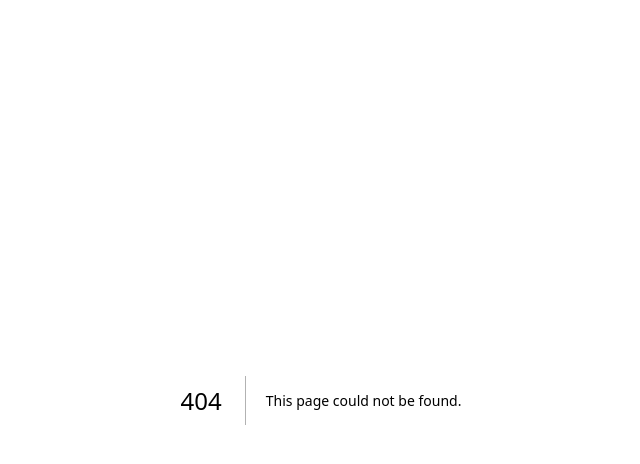
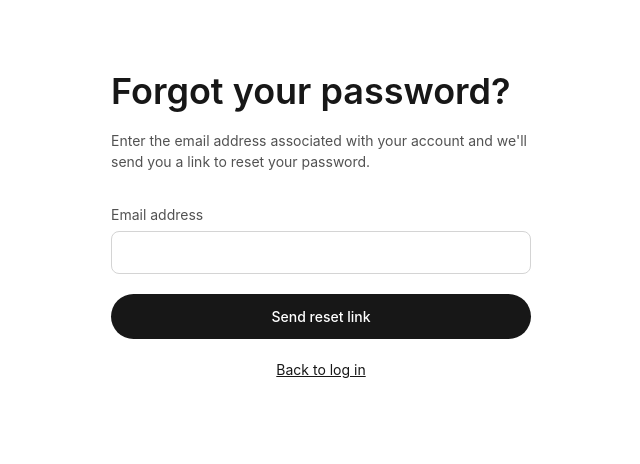
Before and after one commit to iukumarasiri-dev/JobNest-AI, a Next.js app in the folder job-assistant/frontend/: page /forgot-password in a window 1280 px wide. Before the commit this address had no page. Shown: the top 464 px of the page, without its empty margins (319-959 px from the left). Built offline with nearby package versions, Linux system fonts and the light colour scheme; no server answers.

Commit message:
Add Forgot Password and Reset Password functionality with form validation

```diff
--- /dev/null
+++ b/job-assistant/frontend/src/app/forgot-password/page.tsx
@@ -0,0 +1,83 @@
+"use client";
+
+import { useState } from "react";
+import Link from "next/link";
+import { apiFetch } from "@/lib/api";
+import styles from "./forgot-password.module.css";
+
+export default function ForgotPasswordPage() {
+  const [email, setEmail] = useState("");
+  const [error, setError] = useState<string | null>(null);
+  const [submitted, setSubmitted] = useState(false);
+  const [submitting, setSubmitting] = useState(false);
+
+  const handleSubmit = async (e: React.FormEvent) => {
+    e.preventDefault();
+    if (!email.trim()) {
+      setError("Please enter your email.");
+      return;
+    }
+
+    setError(null);
+    setSubmitting(true);
+    try {
+      await apiFetch("/api/auth/forgot-password", {
+        method: "POST",
+        body: JSON.stringify({ email }),
+      });
+      setSubmitted(true);
+    } catch (err) {
+      setError(err instanceof Error ? err.message : "Something went wrong");
+    } finally {
+      setSubmitting(false);
+    }
+  };
+
+  return (
+    <div className={styles.page}>
+      <div className={styles.main}>
+        <div className={styles.content}>
+          <h1 className={styles.title}>Forgot your password?</h1>
+          <p className={styles.subtitle}>
+            Enter the email address associated with your account and we&apos;ll send you a link
+            to reset your password.
+          </p>
+
+          {submitted ? (
+            <p className={styles.successText}>
+              If that email is registered, we&apos;ve sent a reset link. Check your inbox.
+            </p>
+          ) : (
+            <form onSubmit={handleSubmit} className={styles.form}>
+              <div className={styles.formGroup}>
+                <label htmlFor="email" className={styles.formLabel}>
+                  Email address
+                </label>
+                <input
+                  id="email"
+                  name="email"
+                  type="email"
+                  value={email}
+                  onChange={(e) => {
+                    setEmail(e.target.value);
+                    if (error) setError(null);
+                  }}
+                  className={`${styles.formInput}${error ? ` ${styles.error}` : ""}`}
+                />
+                {error && <p className={styles.errorText}>{error}</p>}
+              </div>
+
+              <button type="submit" disabled={submitting} className={styles.btnPrimary}>
+                {submitting ? "Sending..." : "Send reset link"}
+              </button>
+            </form>
+          )}
+
+          <div className={styles.backLink}>
+            <Link href="/login">Back to log in</Link>
+          </div>
+        </div>
+      </div>
+    </div>
+  );
+}
--- /dev/null
+++ b/job-assistant/frontend/src/app/reset-password/page.tsx
@@ -0,0 +1,124 @@
+"use client";
+
+import { Suspense, useState } from "react";
+import { useRouter, useSearchParams } from "next/navigation";
+import Link from "next/link";
+import { apiFetch } from "@/lib/api";
+import styles from "./reset-password.module.css";
+
+type FormErrors = Partial<Record<"password" | "confirmPassword" | "form", string>>;
+
+function ResetPasswordForm() {
+  const router = useRouter();
+  const searchParams = useSearchParams();
+  const token = searchParams.get("token");
+
+  const [password, setPassword] = useState("");
+  const [confirmPassword, setConfirmPassword] = useState("");
+  const [errors, setErrors] = useState<FormErrors>({});
+  const [submitting, setSubmitting] = useState(false);
+  const [success, setSuccess] = useState(false);
+
+  const handleSubmit = async (e: React.FormEvent) => {
+    e.preventDefault();
+
+    const next: FormErrors = {};
+    if (!password) next.password = "Please enter a new password.";
+    else if (password.length < 8) next.password = "Use 8+ characters.";
+    if (confirmPassword !== password) next.confirmPassword = "Passwords don't match";
+    setErrors(next);
+    if (Object.keys(next).length > 0) return;
+
+    if (!token) {
+      setErrors({ form: "This reset link is missing its token. Please request a new one." });
+      return;
+    }
+
+    setSubmitting(true);
+    try {
+      await apiFetch("/api/auth/reset-password", {
+        method: "POST",
+        body: JSON.stringify({ token, password }),
+      });
+      setSuccess(true);
+      setTimeout(() => router.push("/login"), 2000);
+    } catch (err) {
+      setErrors({ form: err instanceof Error ? err.message : "Something went wrong" });
+    } finally {
+      setSubmitting(false);
+    }
+  };
+
+  if (success) {
+    return (
+      <p className={styles.successText}>
+        Your password has been reset. Redirecting you to log in...
+      </p>
+    );
+  }
+
+  return (
+    <form onSubmit={handleSubmit} className={styles.form}>
+      <div className={styles.formGroup}>
+        <label htmlFor="password" className={styles.formLabel}>
+          New password
+        </label>
+        <input
+          id="password"
+          type="password"
+          value={password}
+          onChange={(e) => {
+            setPassword(e.target.value);
+            if (errors.password) setErrors((prev) => ({ ...prev, password: undefined }));
+          }}
+          className={`${styles.formInput}${errors.password ? ` ${styles.error}` : ""}`}
+        />
+        {errors.password && <p className={styles.errorText}>{errors.password}</p>}
+      </div>
+
+      <div className={styles.formGroup}>
+        <label htmlFor="confirmPassword" className={styles.formLabel}>
+          Confirm new password
+        </label>
+        <input
+          id="confirmPassword"
+          type="password"
+          value={confirmPassword}
+          onChange={(e) => {
+            setConfirmPassword(e.target.value);
+            if (errors.confirmPassword)
+              setErrors((prev) => ({ ...prev, confirmPassword: undefined }));
+          }}
+          className={`${styles.formInput}${errors.confirmPassword ? ` ${styles.error}` : ""}`}
+        />
+        {errors.confirmPassword && <p className={styles.errorText}>{errors.confirmPassword}</p>}
+      </div>
+
+      {errors.form && <p className={styles.errorText}>{errors.form}</p>}
+
+      <button type="submit" disabled={submitting} className={styles.btnPrimary}>
+        {submitting ? "Resetting..." : "Reset password"}
+      </button>
+    </form>
+  );
+}
+
+export default function ResetPasswordPage() {
+  return (
+    <div className={styles.page}>
+      <div className={styles.main}>
+        <div className={styles.content}>
+          <h1 className={styles.title}>Reset your password</h1>
+
+          <Suspense fallback={null}>
+            <ResetPasswordForm />
+          </Suspense>
+
+          <div className={styles.backLink}>
+            <Link href="/login">Back to log in</Link>
+          </div>
+        </div>
+      </div>
+    </div>
+  );
+}
```
